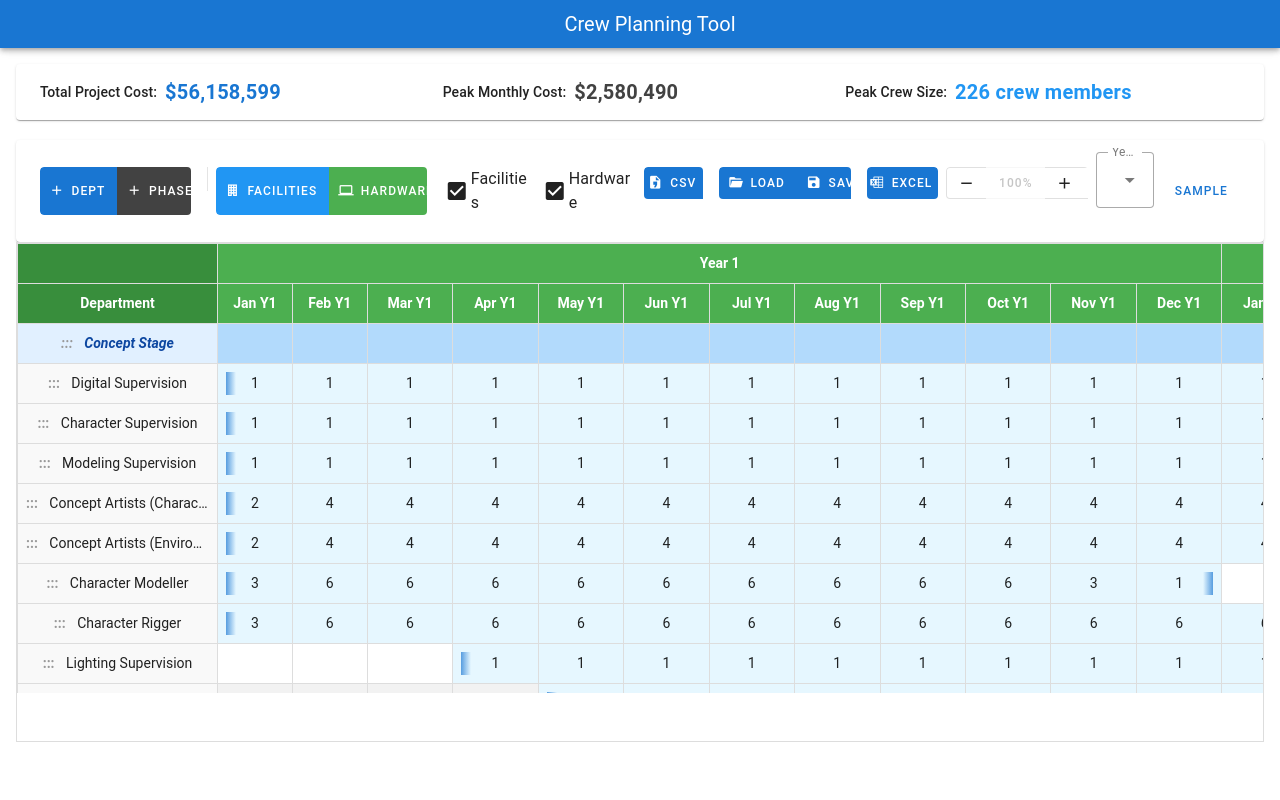
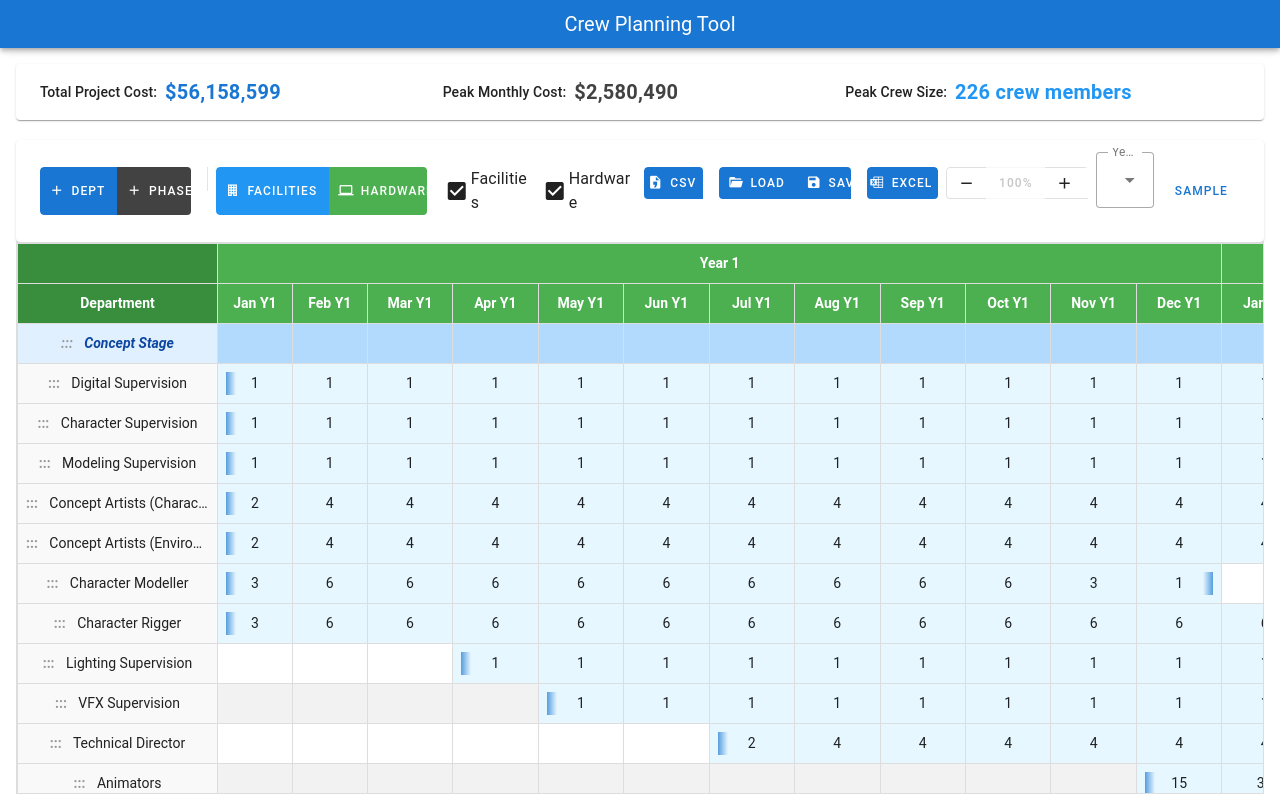
Before and after one commit to 41rumble/crew-planner, a Vue app: page / in a window 1280 px wide. Built offline with nearby package versions, Linux system fonts and the light colour scheme.

Commit message:
Remove blank space at the bottom to show more of the grid

```diff
--- a/src/App.vue
+++ b/src/App.vue
@@ -329,7 +329,7 @@
                 </tr>
               </tbody>
               </table>
-              <div class="bottom-spacer"></div>
+              <!-- Removed bottom-spacer div to show more of the grid -->
             </div>
           </div>
         </div>
@@ -2313,7 +2313,7 @@ body, html {
   height: 100vh;
   margin: 0 auto;
   padding: 10px;
-  padding-bottom: 20px; /* Extra padding at the bottom */
+  padding-bottom: 10px; /* Minimal padding at the bottom */
   position: relative;
   overflow: hidden; /* Prevent scrolling at the page level */
   display: flex;
@@ -2743,7 +2743,7 @@ main {
   /* Force vertical scrolling to be always visible */
   overflow-y: scroll !important;
   overflow-x: auto !important;
-  max-height: calc(100vh - 350px);
+  max-height: calc(100vh - 250px); /* Increased max-height to show more of the grid */
   scrollbar-width: thin; /* For Firefox */
 }
 
@@ -2764,14 +2764,11 @@ main {
 
 .table-wrapper {
   position: relative;
-  padding-bottom: 100px; /* Reduced padding at the bottom */
+  padding-bottom: 20px; /* Minimal padding at the bottom */
   padding-right: 50px; /* Add padding on the right side */
 }
 
-.bottom-spacer {
-  height: 100px; /* Reduced extra space at the bottom */
-  width: 100%;
-}
+/* Bottom spacer removed to show more of the grid */
 
 .crew-table {
   width: auto;
```
